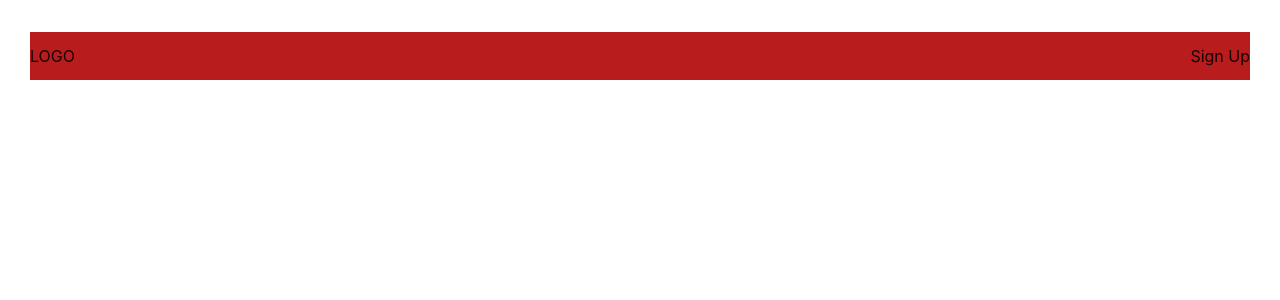
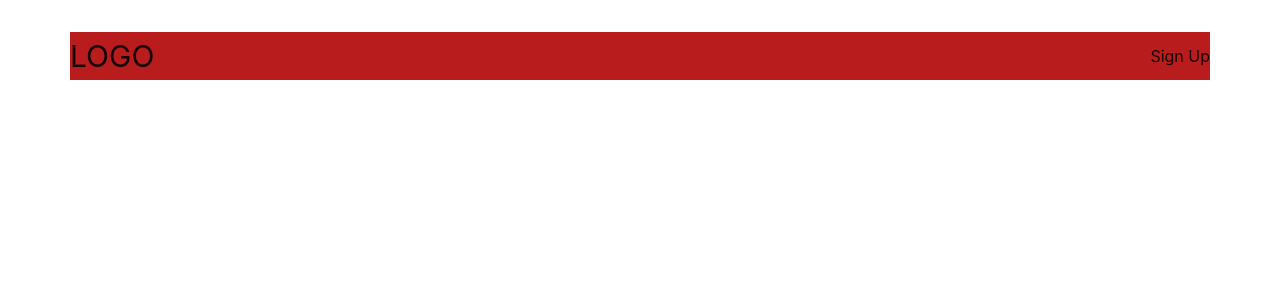
Before and after one commit to Rahim-444/GhackWebsiteFront, a React (Vite) app: page / in a window 1280 px wide. Shown: the top 300 px of the page. Built offline with nearby package versions, Linux system fonts and the light colour scheme.

Commit message:
index.css edited

```diff
--- a/src/component/home/Navbar.jsx
+++ b/src/component/home/Navbar.jsx
@@ -3,7 +3,7 @@ import React from "react";
 const Navbar = () => {
   return (
     <div className="flex justify-between items-center h-12 bg-red-700 mt-8">
-      <h1 className="text-[]">LOGO</h1>
+      <h1 className="text-3xl">LOGO</h1>
       <button>Sign Up</button>
     </div>
   );
--- a/src/index.css
+++ b/src/index.css
@@ -7,7 +7,9 @@
   line-height: 1.5;
   font-weight: 400;
 
-  padding-inline: 30px;
+  margin: 0;
+  padding: 0;
+
   color-scheme: light dark;
   color: rgba(0, 0, 0, 0.87);
   background-color: white;
@@ -17,3 +19,8 @@
   -webkit-font-smoothing: antialiased;
   -moz-osx-font-smoothing: grayscale;
 }
+
+body,
+html {
+  margin-inline: 70px;
+}
```
